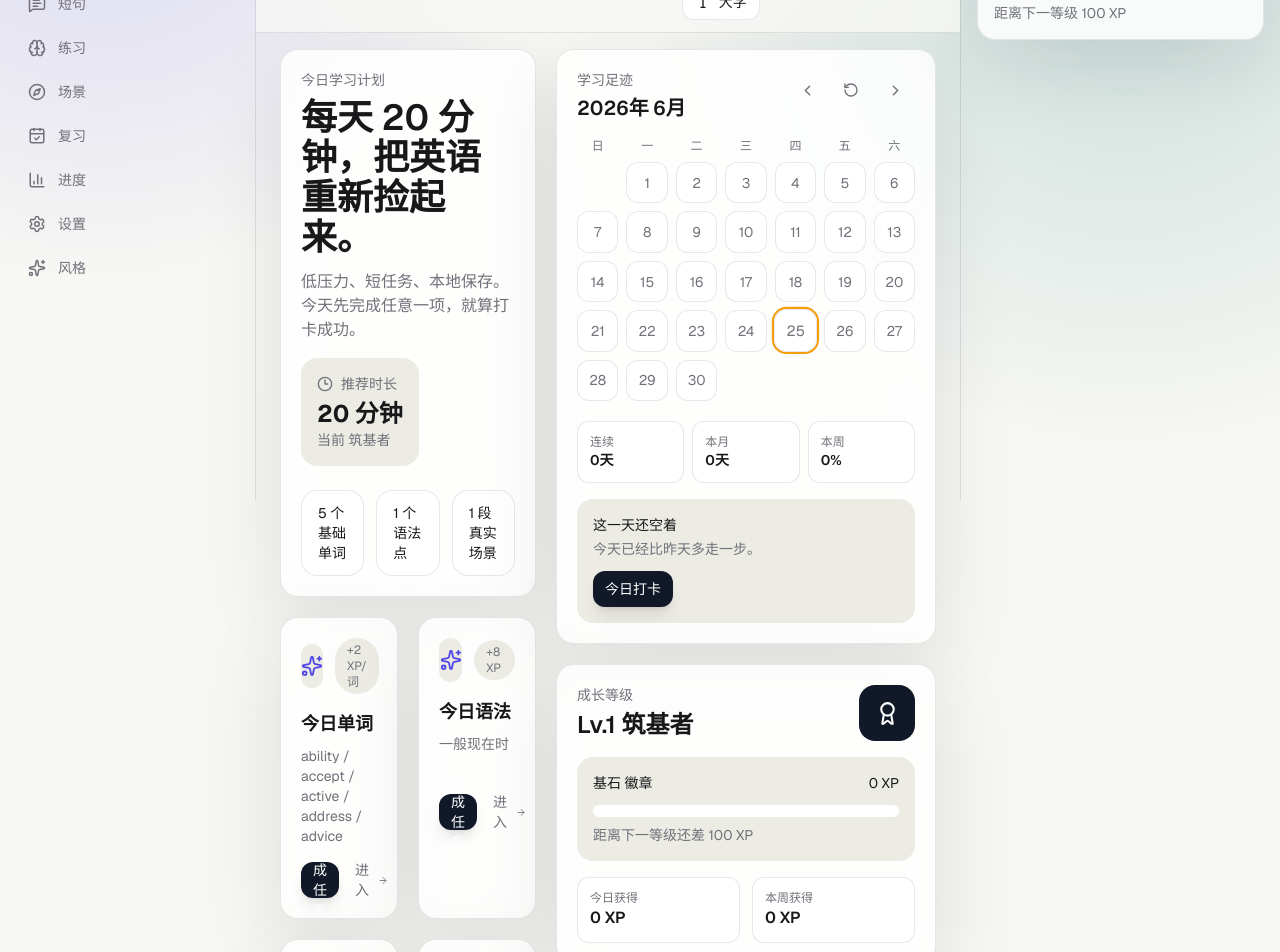
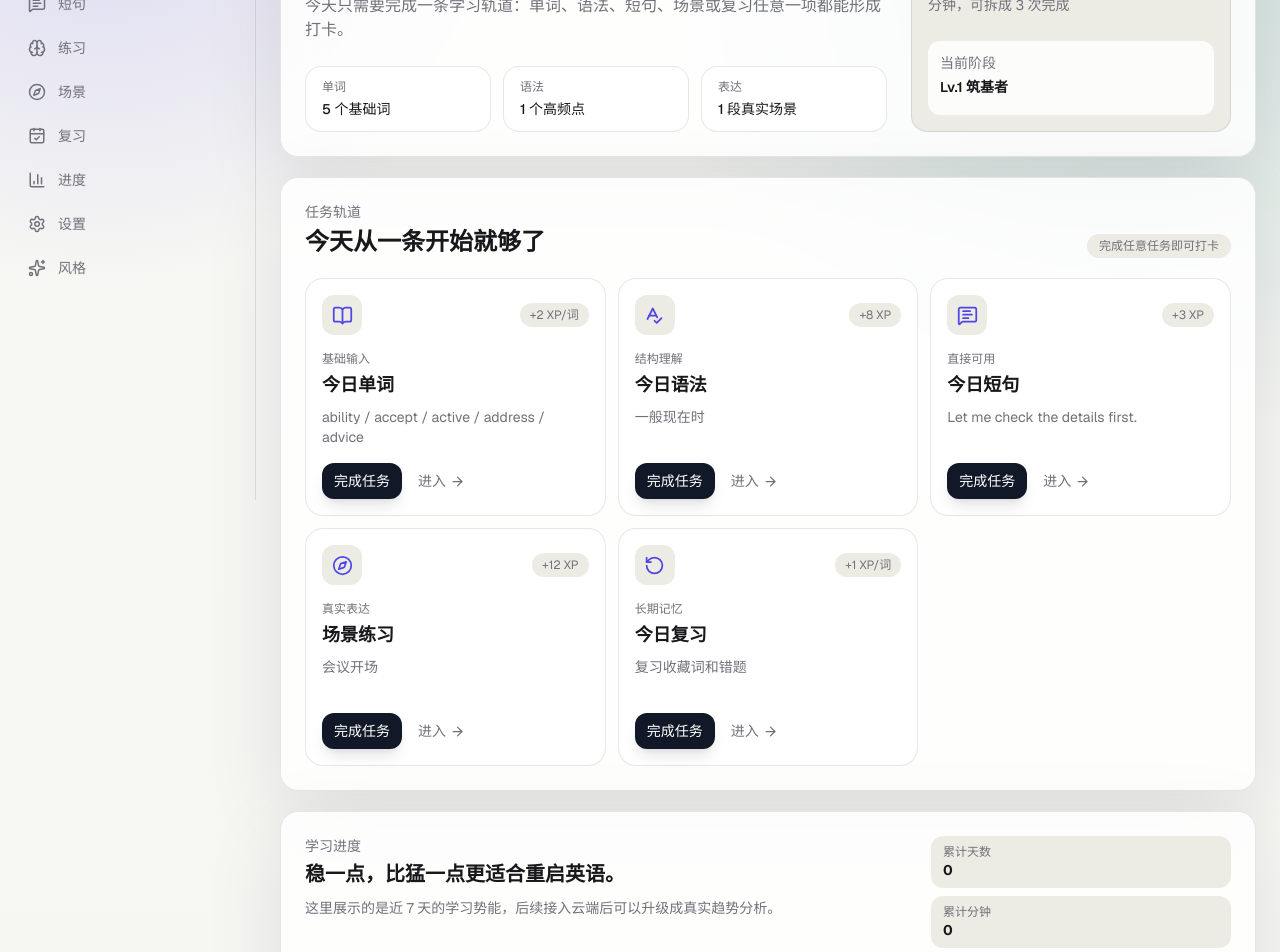
Before and after one commit to LeBron001-git/afterwork-english, a Next.js app: page /dashboard in a window 1280 px wide. Shown: the part 300-1252 px from the top of the page. Built offline with nearby package versions, Linux system fonts and the light colour scheme.

Commit message:
Polish dashboard layout

```diff
--- a/src/app/dashboard/page.tsx
+++ b/src/app/dashboard/page.tsx
@@ -1,21 +1,23 @@
 import { AppShell } from "@/components/layout/app-shell";
 import { CheckInCalendarCard } from "@/components/checkin/check-in-calendar-card";
-import { DailyPlanCard, StudyTaskGrid } from "@/components/learning/task-cards";
+import { DailyPlanCard, StudyTaskBoard } from "@/components/learning/task-cards";
 import { LearnerLevelCard } from "@/components/level/learner-level-card";
 import { ProgressSnapshot } from "@/components/learning/progress-snapshot";
 
 export default function DashboardPage() {
   return (
     <AppShell>
-      <div className="grid gap-5 xl:grid-cols-[1fr_380px]">
-        <div className="grid gap-5 md:grid-cols-2">
-          <DailyPlanCard />
-          <StudyTaskGrid />
-          <ProgressSnapshot />
-        </div>
-        <div className="grid content-start gap-5">
-          <CheckInCalendarCard />
-          <LearnerLevelCard />
+      <div className="mx-auto grid max-w-[1380px] gap-5">
+        <DailyPlanCard />
+        <div className="grid gap-5 2xl:grid-cols-[minmax(0,1fr)_360px]">
+          <div className="grid min-w-0 gap-5">
+            <StudyTaskBoard />
+            <ProgressSnapshot />
+          </div>
+          <aside className="grid content-start gap-5 md:grid-cols-2 2xl:grid-cols-1">
+            <CheckInCalendarCard />
+            <LearnerLevelCard />
+          </aside>
         </div>
       </div>
     </AppShell>
--- a/src/components/checkin/check-in-calendar-card.tsx
+++ b/src/components/checkin/check-in-calendar-card.tsx
@@ -38,7 +38,7 @@ export function CheckInCalendarCard() {
           <Button size="icon" variant="ghost" onClick={() => setMonth(addMonths(month, 1))}><ChevronRight size={17} /></Button>
         </div>
       </div>
-      <div className="mt-4 grid grid-cols-7 gap-2 text-center text-xs text-muted">
+      <div className="mt-4 grid grid-cols-7 gap-1.5 text-center text-xs text-muted">
         {["日", "一", "二", "三", "四", "五", "六"].map((day) => <span key={day}>{day}</span>)}
         {days.map((day, index) => {
           if (!day) return <span key={`blank-${index}`} />;
@@ -51,7 +51,7 @@ export function CheckInCalendarCard() {
               key={key}
               onClick={() => setSelected(key)}
               title={checked ? `学习 ${record.minutes} 分钟，获得 ${record.xpEarned} XP` : "暂无记录"}
-              className={`relative aspect-square rounded-xl border text-sm transition hover:-translate-y-0.5 ${
+              className={`relative aspect-square min-h-9 rounded-lg border text-sm transition hover:-translate-y-0.5 ${
                 checked ? "border-[var(--accent)] bg-[color-mix(in_srgb,var(--accent)_22%,transparent)] text-[var(--foreground)]" : "border-[var(--line)] bg-[var(--card)]"
               } ${today ? "ring-2 ring-[var(--accent-3)]" : ""} ${selected === key ? "scale-105" : ""}`}
             >
@@ -61,12 +61,12 @@ export function CheckInCalendarCard() {
           );
         })}
       </div>
-      <div className="mt-5 grid grid-cols-3 gap-2 text-sm">
+      <div className="mt-4 grid grid-cols-3 gap-2 text-sm">
         <Metric label="连续" value={`${stats.currentStreak}天`} />
         <Metric label="本月" value={`${monthDays}天`} />
         <Metric label="本周" value={`${weekRate}%`} />
       </div>
-      <div className="mt-4 rounded-2xl bg-[var(--soft)] p-4">
+      <div className="mt-4 rounded-xl bg-[var(--soft)] p-4">
         <p className="text-sm font-medium">{selectedRecord?.checkedIn ? "这一天学过了" : "这一天还空着"}</p>
         <p className="mt-1 text-sm text-muted">{selectedRecord?.note ?? lastEncouragement}</p>
         <div className="mt-3 flex gap-2">
@@ -80,7 +80,7 @@ export function CheckInCalendarCard() {
 
 function Metric({ label, value }: { label: string; value: string }) {
   return (
-    <div className="rounded-xl border border-[var(--line)] bg-[var(--card)] p-3">
+    <div className="rounded-xl border border-[var(--line)] bg-[var(--card)] p-3 text-center">
       <div className="text-xs text-muted">{label}</div>
       <div className="font-semibold">{value}</div>
     </div>
--- a/src/components/layout/app-shell.tsx
+++ b/src/components/layout/app-shell.tsx
@@ -134,10 +134,11 @@ function TopNav() {
 }
 
 function RightLearningPanel() {
+  const pathname = usePathname();
   const { preference, level, checkIns } = useLearningStore();
   const stats = useStudyStats();
   const today = checkIns[todayKey()];
-  if (!preference.rightPanelOpen) return null;
+  if (!preference.rightPanelOpen || pathname === "/dashboard") return null;
   return (
     <aside className="sticky top-0 hidden h-screen w-80 shrink-0 border-l border-[var(--line)] p-4 xl:block">
       <div className="grid gap-4">
--- a/src/components/learning/progress-snapshot.tsx
+++ b/src/components/learning/progress-snapshot.tsx
@@ -7,19 +7,20 @@ export function ProgressSnapshot() {
   const stats = useStudyStats();
   const data = Array.from({ length: 7 }, (_, index) => ({ day: `D${index + 1}`, xp: Math.max(6, stats.currentStreak * 4 + index * 5) }));
   return (
-    <section className="card p-5 md:col-span-2">
-      <div className="flex flex-wrap items-start justify-between gap-4">
+    <section className="card p-5 md:p-6">
+      <div className="grid gap-5 lg:grid-cols-[minmax(0,1fr)_300px] lg:items-start">
         <div>
           <p className="text-sm text-muted">学习进度</p>
           <h2 className="mt-1 text-xl font-semibold">稳一点，比猛一点更适合重启英语。</h2>
+          <p className="mt-2 text-sm leading-6 text-muted">这里展示的是近 7 天的学习势能，后续接入云端后可以升级成真实趋势分析。</p>
         </div>
-        <div className="grid grid-cols-3 gap-2 text-sm">
+        <div className="grid grid-cols-3 gap-2 text-sm lg:grid-cols-1">
           <Metric label="累计天数" value={`${stats.totalStudyDays}`} />
           <Metric label="累计分钟" value={`${stats.totalMinutes}`} />
           <Metric label="最长连续" value={`${stats.longestStreak}`} />
         </div>
       </div>
-      <div className="mt-5 h-44">
+      <div className="mt-5 h-40 overflow-hidden rounded-2xl border border-[var(--line)] bg-[var(--card)] p-3">
         <ResponsiveContainer width="100%" height="100%">
           <AreaChart data={data}>
             <defs>
@@ -40,7 +41,7 @@ export function ProgressSnapshot() {
 
 function Metric({ label, value }: { label: string; value: string }) {
   return (
-    <div className="rounded-xl bg-[var(--soft)] px-3 py-2 text-center">
+    <div className="rounded-xl bg-[var(--soft)] px-3 py-2 text-center lg:text-left">
       <div className="text-xs text-muted">{label}</div>
       <strong>{value}</strong>
     </div>
--- a/src/components/learning/task-cards.tsx
+++ b/src/components/learning/task-cards.tsx
@@ -1,7 +1,8 @@
 "use client";
 
-import { ArrowRight, CheckCircle2, Clock3, Sparkles } from "lucide-react";
+import { ArrowRight, BookOpen, CheckCircle2, Clock3, Compass, MessageSquareText, RotateCcw, Sparkles, SpellCheck } from "lucide-react";
 import Link from "next/link";
+import type { LucideIcon } from "lucide-react";
 import { Button } from "@/components/ui/button";
 import { grammarPoints, scenarios, sentences, words } from "@/lib/mock-data";
 import { todayKey } from "@/lib/utils";
@@ -17,63 +18,111 @@ const todays = {
 export function DailyPlanCard() {
   const level = useLearningStore((state) => state.level);
   return (
-    <section className="card overflow-hidden p-5 md:col-span-2">
-      <div className="flex flex-wrap items-start justify-between gap-4">
-        <div>
-          <p className="text-sm text-muted">今日学习计划</p>
-          <h1 className="mt-2 max-w-2xl text-3xl font-semibold tracking-normal md:text-4xl">每天 20 分钟，把英语重新捡起来。</h1>
-          <p className="mt-3 max-w-xl text-muted">低压力、短任务、本地保存。今天先完成任意一项，就算打卡成功。</p>
+    <section className="card overflow-hidden p-5 md:p-6">
+      <div className="grid gap-6 lg:grid-cols-[minmax(0,1fr)_320px] lg:items-stretch">
+        <div className="flex min-w-0 flex-col justify-between">
+          <div>
+            <div className="inline-flex items-center gap-2 rounded-full border border-[var(--line)] bg-[var(--card)] px-3 py-1 text-xs text-muted">
+              <Sparkles size={14} /> 今日学习计划
+            </div>
+            <h1 className="mt-4 max-w-3xl text-3xl font-semibold leading-tight tracking-normal md:text-4xl">
+              每天 20 分钟，把英语重新捡起来。
+            </h1>
+            <p className="mt-3 max-w-2xl text-sm leading-6 text-muted md:text-base">
+              今天只需要完成一条学习轨道：单词、语法、短句、场景或复习任意一项都能形成打卡。
+            </p>
+          </div>
+          <div className="mt-6 grid gap-3 sm:grid-cols-3">
+            <MiniStep label="单词" text="5 个基础词" />
+            <MiniStep label="语法" text="1 个高频点" />
+            <MiniStep label="表达" text="1 段真实场景" />
+          </div>
         </div>
-        <div className="rounded-2xl bg-[var(--soft)] p-4 text-sm">
-          <div className="flex items-center gap-2 text-muted"><Clock3 size={16} /> 推荐时长</div>
-          <strong className="mt-1 block text-2xl">20 分钟</strong>
-          <span className="text-muted">当前 {level.currentTitle}</span>
+        <div className="grid rounded-2xl border border-[var(--line)] bg-[var(--soft)] p-4">
+          <div className="flex items-center justify-between gap-3">
+            <div className="text-sm text-muted">推荐时长</div>
+            <Clock3 size={18} className="text-[var(--accent)]" />
+          </div>
+          <strong className="mt-3 text-4xl leading-none">20</strong>
+          <span className="mt-1 text-sm text-muted">分钟，可拆成 3 次完成</span>
+          <div className="mt-5 rounded-xl bg-[var(--card)] p-3 text-sm">
+            <span className="text-muted">当前阶段</span>
+            <div className="mt-1 font-semibold">Lv.{level.currentLevel} {level.currentTitle}</div>
+          </div>
         </div>
-      </div>
-      <div className="mt-6 grid gap-3 sm:grid-cols-3">
-        <MiniStep text="5 个基础单词" />
-        <MiniStep text="1 个语法点" />
-        <MiniStep text="1 段真实场景" />
       </div>
     </section>
   );
 }
 
-export function StudyTaskGrid() {
+export function StudyTaskBoard() {
+  const tasks: TaskCardProps[] = [
+    { type: "word", title: "今日单词", subtitle: todays.word.map((item) => item.word).join(" / "), href: "/word", xp: "+2 XP/词", icon: BookOpen, accent: "基础输入" },
+    { type: "grammar", title: "今日语法", subtitle: todays.grammar.title, href: "/grammar", xp: "+8 XP", icon: SpellCheck, accent: "结构理解" },
+    { type: "sentence", title: "今日短句", subtitle: todays.sentence.en, href: "/sentences", xp: "+3 XP", icon: MessageSquareText, accent: "直接可用" },
+    { type: "scenario", title: "场景练习", subtitle: todays.scenario.title, href: "/scenarios", xp: "+12 XP", icon: Compass, accent: "真实表达" },
+    { type: "review", title: "今日复习", subtitle: "复习收藏词和错题", href: "/review", xp: "+1 XP/词", icon: RotateCcw, accent: "长期记忆" },
+  ];
+
   return (
-    <>
-      <TaskCard type="word" title="今日单词" subtitle={todays.word.map((item) => item.word).join(" / ")} href="/word" xp="+2 XP/词" />
-      <TaskCard type="grammar" title="今日语法" subtitle={todays.grammar.title} href="/grammar" xp="+8 XP" />
-      <TaskCard type="sentence" title="今日短句" subtitle={todays.sentence.en} href="/sentences" xp="+3 XP" />
-      <TaskCard type="scenario" title="场景练习" subtitle={todays.scenario.title} href="/scenarios" xp="+12 XP" />
-      <TaskCard type="review" title="今日复习" subtitle="复习收藏词和错题" href="/review" xp="+1 XP/词" />
-    </>
+    <section className="card p-5 md:p-6">
+      <div className="flex flex-wrap items-end justify-between gap-3">
+        <div>
+          <p className="text-sm text-muted">任务轨道</p>
+          <h2 className="mt-1 text-2xl font-semibold">今天从一条开始就够了</h2>
+        </div>
+        <span className="rounded-full bg-[var(--soft)] px-3 py-1 text-xs text-muted">完成任意任务即可打卡</span>
+      </div>
+      <div className="mt-5 grid gap-3 md:grid-cols-2 xl:grid-cols-3">
+        {tasks.map((task) => (
+          <TaskCard key={task.type} {...task} />
+        ))}
+      </div>
+    </section>
   );
 }
 
-function TaskCard({ type, title, subtitle, href, xp }: { type: "word" | "grammar" | "sentence" | "scenario" | "review"; title: string; subtitle: string; href: string; xp: string }) {
+type TaskCardProps = {
+  type: "word" | "grammar" | "sentence" | "scenario" | "review";
+  title: string;
+  subtitle: string;
+  href: string;
+  xp: string;
+  icon: LucideIcon;
+  accent: string;
+};
+
+function TaskCard({ type, title, subtitle, href, xp, icon: Icon, accent }: TaskCardProps) {
   const { completeTask, completedTasks } = useLearningStore();
   const done = completedTasks[`${todayKey()}:${type}`]?.includes(title);
   return (
-    <section className="card p-5">
+    <article className="card-solid flex min-h-[190px] flex-col p-4 transition hover:-translate-y-0.5 hover:shadow-lg">
       <div className="flex items-center justify-between gap-3">
-        <div className="grid h-11 w-11 place-items-center rounded-xl bg-[var(--soft)] text-[var(--accent)]">
-          {done ? <CheckCircle2 size={22} /> : <Sparkles size={22} />}
+        <div className="grid h-10 w-10 place-items-center rounded-xl bg-[var(--soft)] text-[var(--accent)]">
+          {done ? <CheckCircle2 size={21} /> : <Icon size={21} />}
         </div>
-        <span className="rounded-full bg-[var(--soft)] px-3 py-1 text-xs text-muted">{xp}</span>
+        <span className="rounded-full bg-[var(--soft)] px-2.5 py-1 text-xs text-muted">{xp}</span>
       </div>
-      <h3 className="mt-4 text-lg font-semibold">{title}</h3>
-      <p className="mt-2 min-h-11 text-sm text-muted">{subtitle}</p>
-      <div className="mt-4 flex gap-2">
+      <div className="mt-4 flex-1">
+        <div className="text-xs text-muted">{accent}</div>
+        <h3 className="mt-1 text-lg font-semibold">{title}</h3>
+        <p className="mt-2 line-clamp-2 min-h-10 text-sm leading-5 text-muted">{subtitle}</p>
+      </div>
+      <div className="mt-4 flex items-center gap-2">
         <Button variant={done ? "secondary" : "primary"} size="sm" onClick={() => completeTask(type, title)}>{done ? "已完成" : "完成任务"}</Button>
         <Link href={href} className="inline-flex h-9 items-center gap-1 rounded-xl px-2 text-sm text-muted hover:bg-[var(--soft)]">
           进入 <ArrowRight size={15} />
         </Link>
       </div>
-    </section>
+    </article>
   );
 }
 
-function MiniStep({ text }: { text: string }) {
-  return <div className="rounded-2xl border border-[var(--line)] bg-[var(--card)] px-4 py-3 text-sm">{text}</div>;
+function MiniStep({ label, text }: { label: string; text: string }) {
+  return (
+    <div className="rounded-2xl border border-[var(--line)] bg-[var(--card)] px-4 py-3 text-sm">
+      <div className="text-xs text-muted">{label}</div>
+      <div className="mt-1 font-medium">{text}</div>
+    </div>
+  );
 }
--- a/src/components/level/learner-level-card.tsx
+++ b/src/components/level/learner-level-card.tsx
@@ -19,11 +19,11 @@ export function LearnerLevelCard() {
             <p className="text-sm text-muted">成长等级</p>
             <h2 className="mt-1 text-2xl font-semibold">Lv.{level.currentLevel} {level.currentTitle}</h2>
           </div>
-          <div className="grid h-14 w-14 place-items-center rounded-2xl bg-[var(--primary)] text-[var(--primary-foreground)]">
+          <div className="grid h-12 w-12 place-items-center rounded-xl bg-[var(--primary)] text-[var(--primary-foreground)]">
             <Award size={25} />
           </div>
         </div>
-        <div className="mt-4 rounded-2xl bg-[var(--soft)] p-4">
+        <div className="mt-4 rounded-xl bg-[var(--soft)] p-4">
           <div className="flex items-center justify-between text-sm">
             <span>{current.icon} 徽章</span>
             <span>{level.totalXp} XP</span>
@@ -33,7 +33,7 @@ export function LearnerLevelCard() {
           </div>
           <p className="mt-2 text-sm text-muted">距离下一等级还差 {level.xpToNextLevel} XP</p>
         </div>
-        <div className="mt-4 grid grid-cols-2 gap-3">
+        <div className="mt-4 grid grid-cols-2 gap-2">
           <Metric label="今日获得" value={`${level.todayXp} XP`} />
           <Metric label="本周获得" value={`${level.weekXp} XP`} />
         </div>
@@ -57,7 +57,7 @@ export function LearnerLevelCard() {
 
 function Metric({ label, value }: { label: string; value: string }) {
   return (
-    <div className="rounded-xl border border-[var(--line)] bg-[var(--card)] p-3">
+    <div className="rounded-xl border border-[var(--line)] bg-[var(--card)] p-3 text-center">
       <div className="text-xs text-muted">{label}</div>
       <div className="font-semibold">{value}</div>
     </div>
```
